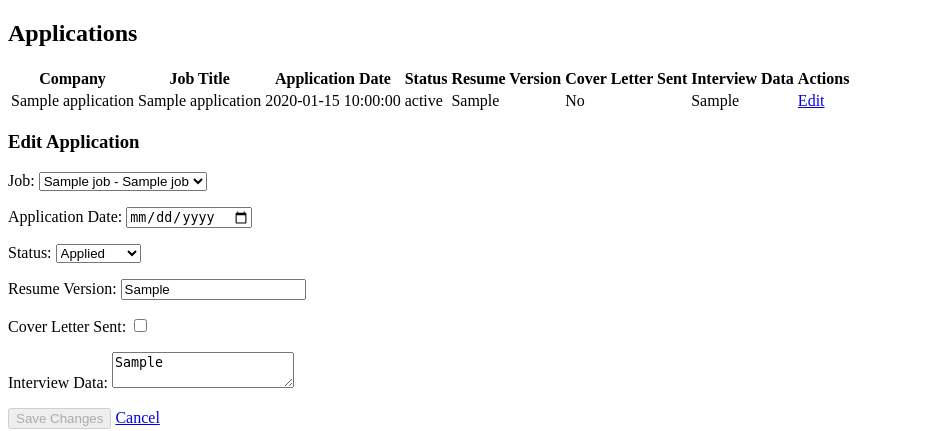
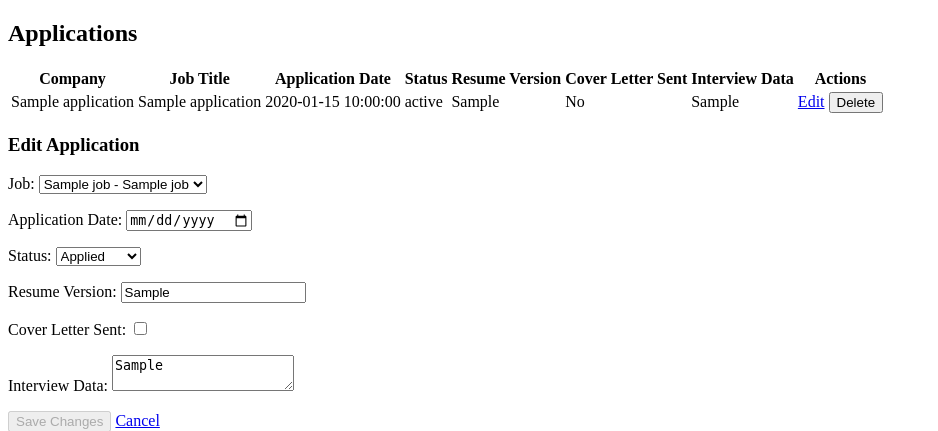
Before and after one commit to jbonilla8/job-application-tracker, a Flask app: template templates/applications.html in a window 1280 px wide. Shown: the part 98-529 px from the top of the page, without its empty margins (0-938 px from the left). Run offline with Flask 3, Linux system fonts and the light colour scheme; the template is opened without the code that fills it: most values are stand-ins (such as "Sample title", 1, 10 or a date in 2020).

Commit message:
Complete Applications CRUD with delete confirmation

```diff
--- a/app.py
+++ b/app.py
@@ -410,6 +410,24 @@ def applications():
         conn = get_db()
         cursor = conn.cursor(dictionary=True)
 
+        # Delete an existing application when confirmed
+        if request.method == "POST" and request.form.get("form_action") == "delete":
+            application_id = request.form.get("application_id", type=int)
+
+            # Validate the application ID
+            if application_id is None:
+                return "A valid application ID is required.", 400
+
+            # Delete the selected application from MySQL
+            cursor.execute(
+                "DELETE FROM applications WHERE application_id = %s",
+                (application_id,),
+            )
+            conn.commit()
+
+            # Return to the Applications page
+            return redirect(url_for("applications"))
+
         # Update an existing application when the edit form is submitted
         if request.method == "POST" and request.form.get("form_action") == "edit":
             application_id = request.form.get("application_id", type=int)
--- a/templates/applications.html
+++ b/templates/applications.html
@@ -29,6 +29,17 @@
             <td>{{ application.interview_data or '' }}</td>
             <td>
                 <a href="{{ url_for('applications', edit=application.application_id) }}">Edit</a>
+
+                <!-- Confirm before deleting an application -->
+                <form method="POST" action="{{ url_for('applications') }}"
+                    onsubmit="return confirm('Are you sure you want to delete this application?');"
+                    style="display: inline;">
+
+                    <input type="hidden" name="form_action" value="delete">
+                    <input type="hidden" name="application_id" value="{{ application.application_id }}">
+
+                    <button type="submit">Delete</button>
+                </form>
             </td>
         </tr>
         {% else %}
```
